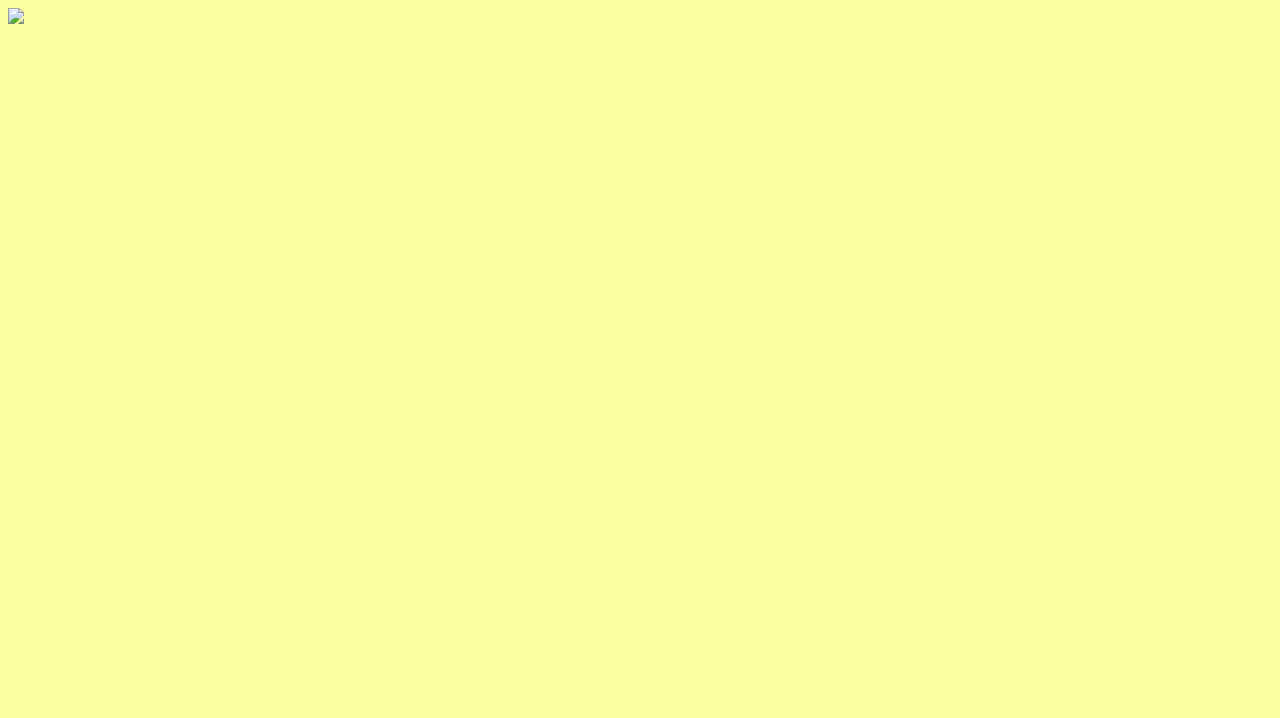
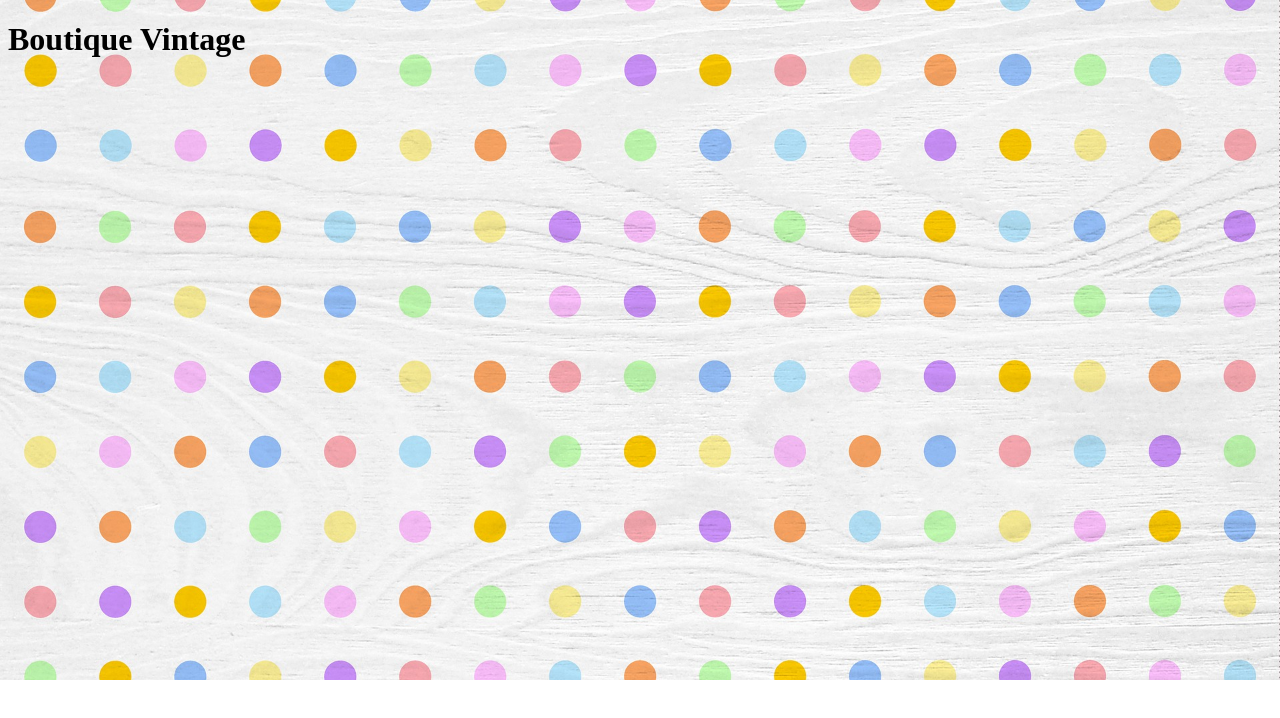
Before and after one commit to narroyoc96/LTAW-Practicas, a plain HTML site: page P1/tienda.html in a window 1280 px wide. Drawn offline with Linux system fonts and the light colour scheme.

Commit message:
modificaciones html y css tienda

```diff
--- a/P1/tienda.css
+++ b/P1/tienda.css
@@ -1,10 +1,7 @@
+
 body{
-    background-color: rgb(255, 255, 163);
+    background-image: url(fondo.jpg);
+    background-position: center center;
+    background-repeat: no-repeat;
+    background-size: cover;
 }
-
-#cabecera{
-    display:block;
-    margin:auto;
-    width: 100%;
-    height: 350px;
-}
--- a/P1/tienda.html
+++ b/P1/tienda.html
@@ -1,13 +1,16 @@
+
+
 <!DOCTYPE html>
 <html lang="es" dir="ltr">
     <head>
         <meta charset="utf-8">
         <title>Boutique Vintage</title>
         <link rel="stylesheet" href="tienda.css">
+        <link rel="icon" href="boutique.ico">
     </head>
 
     <body>
-        <div id = "cabecera">
-            <img src="image/titulo.jpg">
-        </div>
+        <h1>Boutique Vintage</h1>
     </body>
+
+</html>
```
